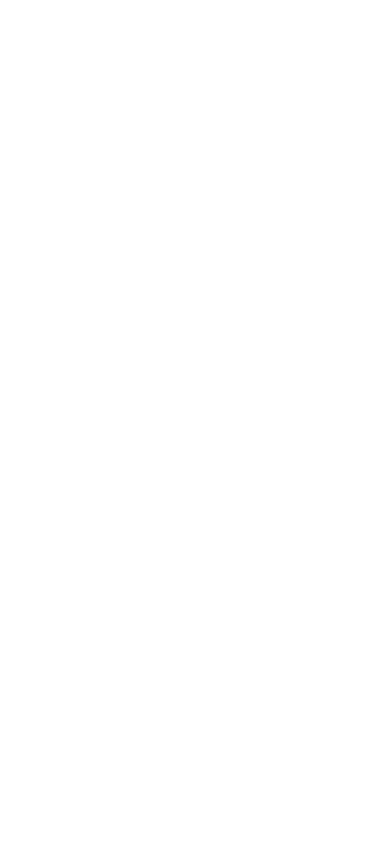
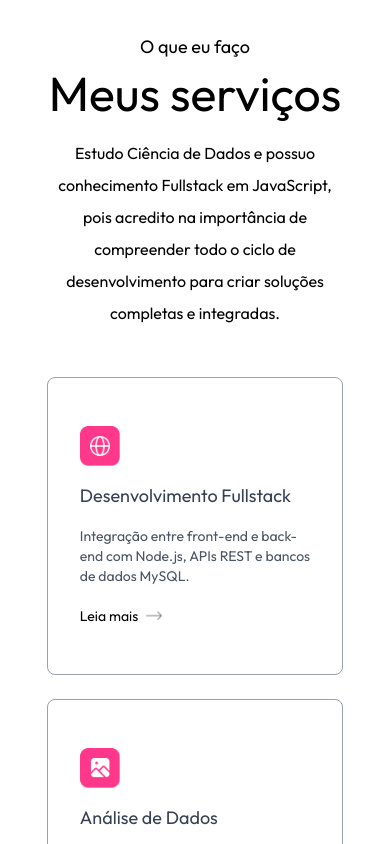
Before and after one commit to MicheliMelki/portfolio_micheli-melki, a Next.js app: page / in a window 390 px wide. Shown: the part 2600-3444 px from the top of the page. Before the commit the page ends 2593 px from the top, so only its background shows below. Built offline with nearby package versions, Linux system fonts and the light colour scheme; a web font is replaced by a local one.

Commit message:
feat(services): criar componente Services com cards e estilização responsiva

```diff
--- /dev/null
+++ b/app/components/Service.jsx
@@ -0,0 +1,37 @@
+import { assets, serviceData } from "@/assets/assets";
+import Image from "next/image";
+import React from "react";
+
+const Service = () => {
+  return (
+    <div id="services" className="w-full px-[12%] py-10 scroll-mt-20">
+      <h4 className="text-center mb-2 text-lg font-Ovo">O que eu faço</h4>
+      <h2 className="text-center text-5xl font-Ovo">Meus serviços</h2>
+
+      <p className="text-center max-w-2x1 mx-auto mt-5 mb-12 font-Ovo">
+        Estudo Ciência de Dados e possuo conhecimento Fullstack em JavaScript,
+        pois acredito na importância de compreender todo o ciclo de
+        desenvolvimento para criar soluções completas e integradas.
+      </p>
+
+      <div className="grid grid-cols-1 sm:grid-cols-2 lg:grid-cols-3 gap-6 my-10">
+        {serviceData.map(({ icon, title, description, link }, index) => (
+          <div
+            key={index}
+            className="border border-gray-400 rounded-lg px-8 py-12 hover:shadow-black cursor-pointer hover:bg-lightHover hover:-translate-1 duration-500"
+          >
+            <Image src={icon} alt="" className="w-10" />
+            <h3 className="text-lg my-4 text-gray-700">{title}</h3>
+            <p className="text-sm text-gray-600 leading-5">{description}</p>
+            <a href={link} className="flex items-center gap-2 text-sm mt-5">
+              Leia mais{" "}
+              <Image alt="" src={assets.right_arrow} className="w-4" />
+            </a>
+          </div>
+        ))}
+      </div>
+    </div>
+  );
+};
+
+export default Service;
--- a/app/page.js
+++ b/app/page.js
@@ -1,6 +1,7 @@
 import About from "./components/About";
 import Header from "./components/Header";
 import Navbar from "./components/Navbar";
+import Service from "./components/Service";
 
 export default function Home() {
   return (
@@ -8,6 +9,7 @@
       <Navbar />
       <Header />
       <About />
+      <Service />
     </>
   );
 }
--- a/assets/assets.js
+++ b/assets/assets.js
@@ -100,10 +100,9 @@
 ]
 
 export const serviceData = [
-    { icon: assets.web_icon, title: 'Web design', description: 'Web development is the process of building, programming...', link: '' },
-    { icon: assets.mobile_icon, title: 'Mobile app', description: 'Mobile app development involves creating software for mobile devices...', link: '' },
-    { icon: assets.ui_icon, title: 'UI/UX design', description: 'UI/UX design focuses on creating a seamless user experience...', link: '' },
-    { icon: assets.graphics_icon, title: 'Graphics design', description: 'Creative design solutions to enhance visual communication...', link: '' },
+    { icon: assets.web_icon, title: 'Desenvolvimento Fullstack', description: 'Integração entre front-end e back-end com Node.js, APIs REST e bancos de dados MySQL.', link: '' },
+    { icon: assets.graphics_icon, title: 'Análise de Dados', description: 'Coleta, limpeza e visualização de dados para gerar insights e apoiar decisões.', link: '' },
+    { icon: assets.ui_icon, title: 'Design e Usabilidade', description: 'Foco na experiência do usuário e boas práticas de interface, unindo estética e funcionalidade.', link: '' },
 ]
 
 export const infoList = [
--- a/tailwind.config.js
+++ b/tailwind.config.js
@@ -1,4 +1,4 @@
-const { NEXT_BODY_SUFFIX } = require('next/dist/lib/constants');
+const { NEXT_BODY_SUFFIX } = require("next/dist/lib/constants");
 
 /** @type {import('tailwindcss').Config} */
 module.exports = {
@@ -19,10 +19,13 @@
         Outfit: ["Outfit", "sans-serif"],
         Ovo: ["Ovo", "serif"],
       },
-      boxShadow:{
-        'black': '4px 4px 0 #000',
-        'white': '4px 4px 0 #fff',
-      }
+      boxShadow: {
+        black: "4px 4px 0 #000",
+        white: "4px 4px 0 #fff",
+      },
+      gridTemplateColumns: {
+        auto: "repeat(auto-fit, minmax(200px, 1fr))",
+      },
     },
   },
   plugins: [],
```
